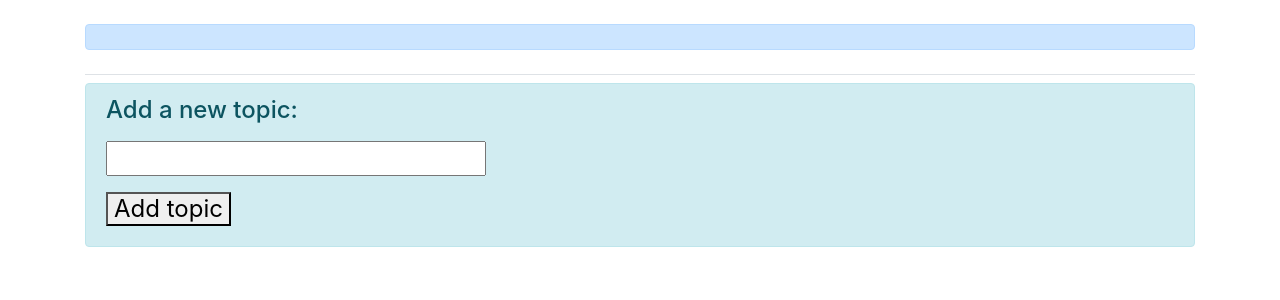
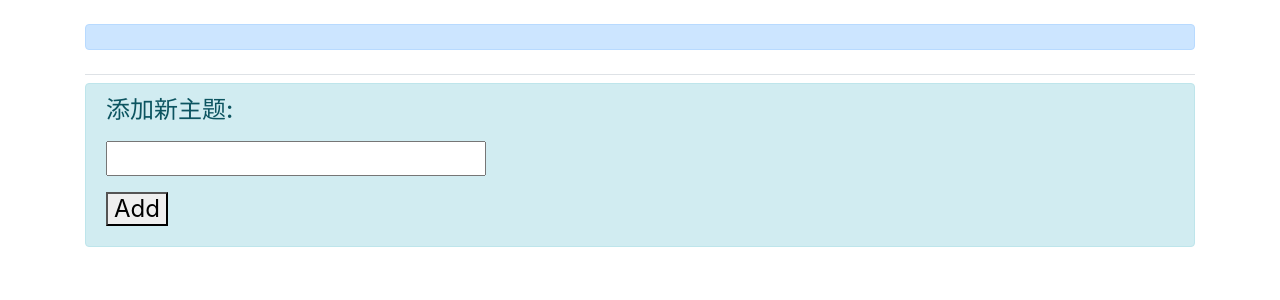
Before and after one commit to best-yang-shuo/learning_log, a Django app: page /new_topic/ in a window 1280 px wide. Shown: the part 58-358 px from the top of the page. Run offline with Django 3.2, Linux system fonts and the light colour scheme; the visitor is signed in with stand-in values (Sample User, id 1); some libraries are stand-ins or nearby versions.

Commit message:
修改添加按钮

```diff
--- a/learning_logs/templates/learning_logs/edit_entry.html
+++ b/learning_logs/templates/learning_logs/edit_entry.html
@@ -6,6 +6,6 @@
   <form action="{% url 'learning_logs:edit_entry' entry.id %}" method="post">
     {% csrf_token %}
     {{ form.as_p }}
-    <button name="submit">添加主题</button>
+    <button name="submit">Add</button>
   </form>
 {% endblock content %}
--- a/learning_logs/templates/learning_logs/new_entry.html
+++ b/learning_logs/templates/learning_logs/new_entry.html
@@ -6,6 +6,6 @@
   <form action="{% url 'learning_logs:new_entry' topic.id %}" method="post">
     {% csrf_token %}
     {{ form.as_p }}
-    <button name="submit">添加主题</button>
+    <button name="submit">Add</button>
   </form>
-{% endblock content %}
+{% endblock content %}1
--- a/learning_logs/templates/learning_logs/new_topic.html
+++ b/learning_logs/templates/learning_logs/new_topic.html
@@ -1,11 +1,11 @@
 {% extends "learning_logs/base.html" %}
 
 {% block content %}
-  <p>Add a new topic:</p>
+  <p>添加新主题:</p>
   <form action="{% url 'learning_logs:new_topic' %}" method="post">
     {% csrf_token %}
     {{ form.as_p }}
-    <button name="submit">Add topic</button>
+    <button name="submit">Add</button>
   </form>
 
 {% endblock content %}
```
